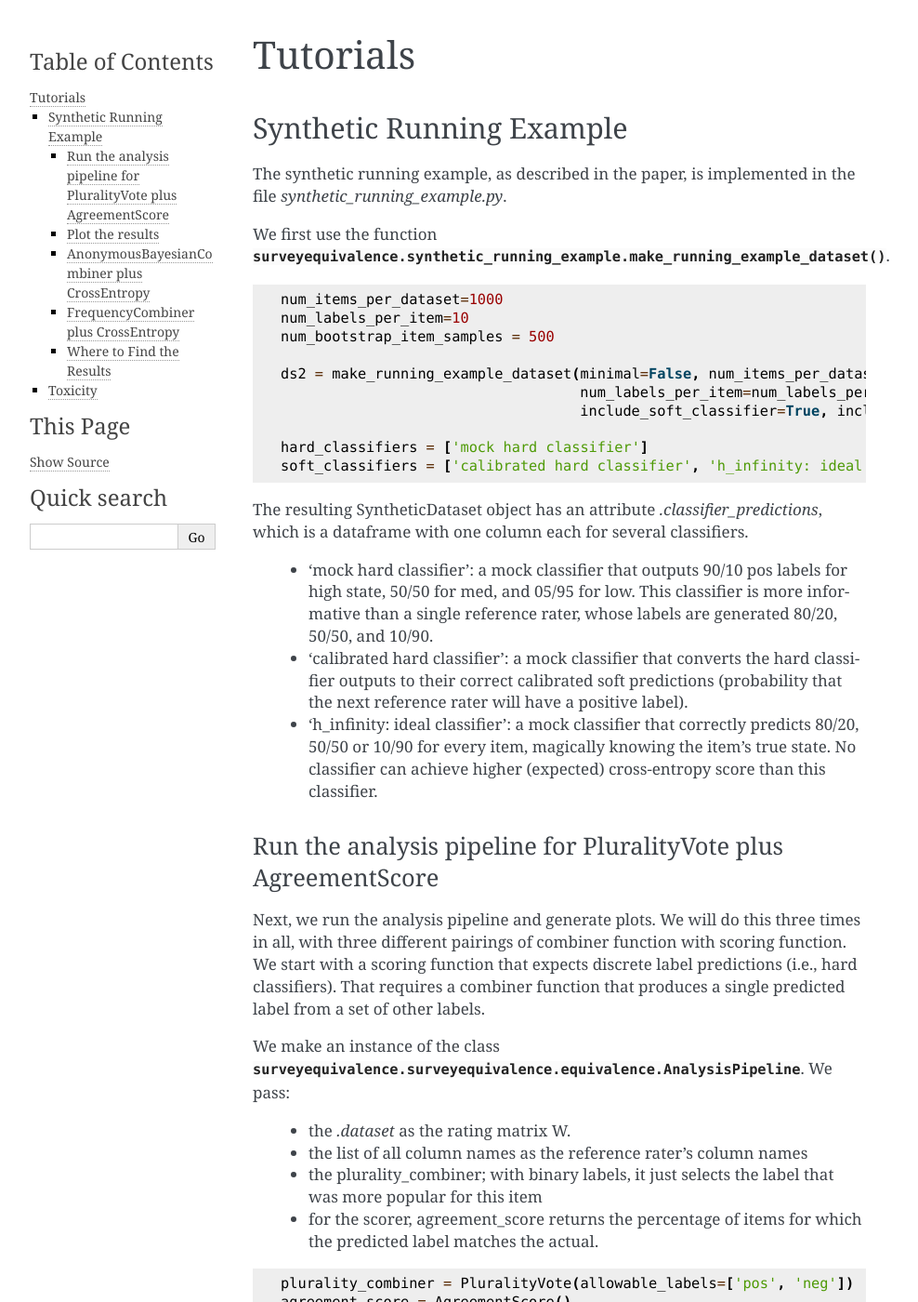
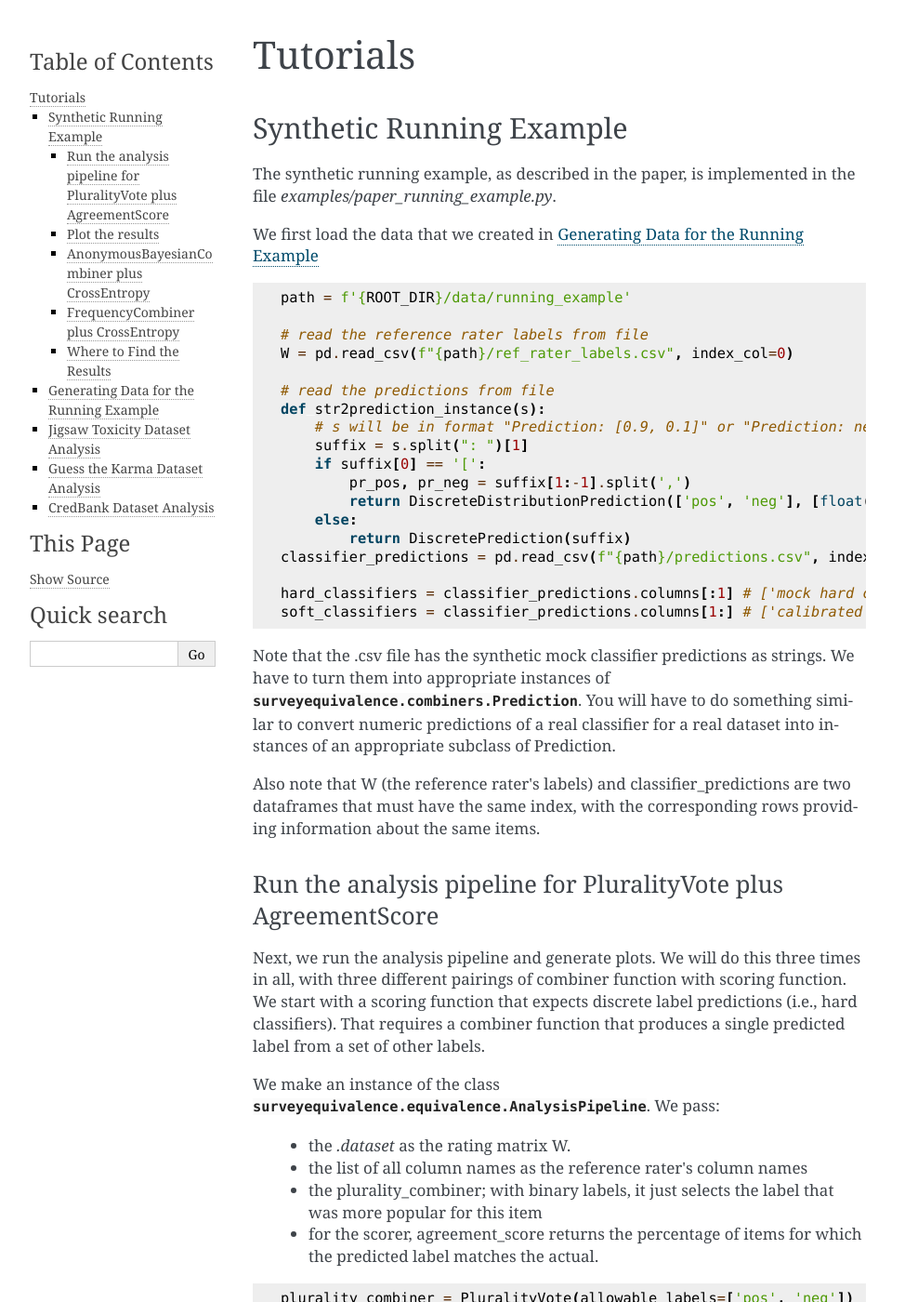
Before and after one commit to presnick/surveyequivalence, a Sphinx documentation site: the page built from docs/tutorials.rst, in a window 1280 px wide and 1400 px high. Shown: the whole window at 93% size, without its empty margins (148-1136 px from the left). Built offline with Sphinx 7.4.7, drawn with Linux system fonts in a browser that asks for light colours; some of the changed text lies outside the part shown.

Commit message:
updated docs

```diff
--- a/docs/conf.py
+++ b/docs/conf.py
@@ -58,3 +58,8 @@ html_theme = 'alabaster'
 # relative to this directory. They are copied after the builtin static files,
 # so a file named "default.css" will overwrite the builtin "default.css".
 html_static_path = ['_static']
+
+# We don't want curly quotes
+smartquotes = False
+
+html_static_path = []
--- a/docs/tutorials.rst
+++ b/docs/tutorials.rst
@@ -4,35 +4,38 @@ Tutorials
 Synthetic Running Example
 -------------------------
 
-The synthetic running example, as described in the paper, is implemented in the file `synthetic_running_example.py`.
+The synthetic running example, as described in the paper, is implemented in the file `examples/paper_running_example.py`.
 
-We first use the function :func:`surveyequivalence.synthetic_running_example.make_running_example_dataset`.
+We first load the data that we created in :ref:`generating-data-for-running-example`
 
 .. code-block:: python3
 
-    num_items_per_dataset=1000
-    num_labels_per_item=10
-    num_bootstrap_item_samples = 500
+    path = f'{ROOT_DIR}/data/running_example'
 
-    ds2 = make_running_example_dataset(minimal=False, num_items_per_dataset=num_items_per_dataset,
-                                       num_labels_per_item=num_labels_per_item,
-                                       include_soft_classifier=True, include_hard_classifier=True)
+    # read the reference rater labels from file
+    W = pd.read_csv(f"{path}/ref_rater_labels.csv", index_col=0)
 
-    hard_classifiers = ['mock hard classifier']
-    soft_classifiers = ['calibrated hard classifier', 'h_infinity: ideal classifier']
+    # read the predictions from file
+    def str2prediction_instance(s):
+        # s will be in format "Prediction: [0.9, 0.1]" or "Prediction: neg"
+        suffix = s.split(": ")[1]
+        if suffix[0] == '[':
+            pr_pos, pr_neg = suffix[1:-1].split(',')
+            return DiscreteDistributionPrediction(['pos', 'neg'], [float(pr_pos), float(pr_neg)])
+        else:
+            return DiscretePrediction(suffix)
+    classifier_predictions = pd.read_csv(f"{path}/predictions.csv", index_col=0).applymap(str2prediction_instance)
 
-The resulting SyntheticDataset object has an attribute `.classifier_predictions`, which is a dataframe with one column
-each for several classifiers.
+    hard_classifiers = classifier_predictions.columns[:1] # ['mock hard classifier']
+    soft_classifiers = classifier_predictions.columns[1:] # ['calibrated hard classifier', 'h_infinity: ideal classifier']
 
-    -   'mock hard classifier': a mock classifier that outputs 90/10 pos labels for high state, 50/50 for med,
-        and 05/95 for low. This classifier is more informative than a single reference rater,
-        whose labels are generated 80/20, 50/50, and 10/90.
-    -   'calibrated hard classifier': a mock classifier that converts the hard classifier outputs to their correct
-        calibrated soft predictions (probability that the next reference rater will have a positive label).
-    -   'h_infinity: ideal classifier': a mock classifier that correctly predicts 80/20, 50/50 or 10/90 for every item,
-        magically knowing the item's true state. No classifier can achieve higher (expected)
-        cross-entropy score than this classifier.
+Note that the .csv file has the synthetic mock classifier predictions as strings.
+We have to turn them into appropriate instances of :class:`surveyequivalence.combiners.Prediction`.
+You will have to do something similar to convert numeric predictions of a real classifier for a real dataset into
+instances of an appropriate subclass of Prediction.
 
+Also note that W (the reference rater's labels) and classifier_predictions are two dataframes that must have the same
+index, with the corresponding rows providing information about the same items.
 
 Run the analysis pipeline for PluralityVote plus AgreementScore
 ^^^^^^^^^^^^^^^^^^^^^^^^^^^^^^^^^^^^^^^^^^^^^^^^^^^^^^^^^^^^^^^
@@ -41,7 +44,7 @@ pairings of combiner function with scoring function. We start with a scoring fun
 predictions (i.e., hard classifiers). That requires a combiner function that produces a single predicted label from
 a set of other labels.
 
-We make an instance of the class :class:`surveyequivalence.surveyequivalence.equivalence.AnalysisPipeline`. We pass:
+We make an instance of the class :class:`surveyequivalence.equivalence.AnalysisPipeline`. We pass:
 
     -   the `.dataset` as the rating matrix W.
     -   the list of all column names as the reference rater's column names
@@ -72,10 +75,10 @@ We make an instance of the class :class:`surveyequivalence.surveyequivalence.equ
 Plot the results
 ^^^^^^^^^^^^^^^^
 
-Next we create an instance of the class :class:`surveyequivalence.surveyequivalence.equivalence.Plot`, passing:
+Next we create an instance of the class :class:`surveyequivalence.equivalence.Plot`, passing:
 
     -   the power curve that we calculated in the AnalysisPipeline
-    -   classifier scoeres calculated in the AnalysisPipeline
+    -   classifier scores calculated in the AnalysisPipeline
     -   The color_map says what colors to use for the different components of the plot. In this case, we don't have
         an amateur_power_curve, but we have included it to illustrate how to supply a color for it if we did have
         that additional power curve for other raters.
@@ -106,7 +109,7 @@ Next we create an instance of the class :class:`surveyequivalence.surveyequivale
               )
 
 
-Then, we call the method :meth:`surveyequivalence.surveyequivalence.equivalence.Plot.plot` to actually create the plot.
+Then, we call the method :meth:`surveyequivalence.equivalence.Plot.plot` to actually create the plot.
 
 .. code-block:: python3
 
@@ -115,18 +118,15 @@ Then, we call the method :meth:`surveyequivalence.surveyequivalence.equivalence.
             include_droplines=True,
             include_expert_points='all',
             connect_expert_points=True,
-            include_classifier_cis=True ##change back to false
+            include_classifier_cis=True
             )
 
-Finally, we save the plot. This saves both a PDF version and, since we specified that we wanted it,
+Finally, we save the plot, using :meth:`surveyequivalence.equivalence.Plot.save`. This saves both a PDF version and, since we specified that we wanted it,
 a pgf file suitable for importing into latex.
 
 .. code-block:: python3
 
-    pgf = None
-    if pl.generate_pgf:
-        pgf = pl.template.substitute(**pl.template_dict)
-    save_plot(fig, 'runningexample_majority_vote_plus_agreement', pgf)
+    pl.save(fig, 'runningexample_majority_vote_plus_agreement')
 
 AnonymousBayesianCombiner plus CrossEntropy
 ^^^^^^^^^^^^^^^^^^^^^^^^^^^^^^^^^^^^^^^^^^^
@@ -135,17 +135,6 @@ Next we consider a scorer for soft classifiers, which predict a probability for
 outputting a single label. The Anonymous Bayesian Combiner, as described in the paper, is one such combiner.
 Essentially, it estimates the probability of a pos or neg next label conditional on having observed the labels
 that have been seen so far.
-
-The following code computes this baseline score.
-
-.. code-block:: python3
-
-    print(f"""mean label counts to use as prior for ABC: {ds2.dataset.apply(
-            pd.Series.value_counts, normalize=True, axis=1).fillna(0).mean(axis=0)}""")
-    base_pred = abc.combine(['pos', 'neg'], [], W=ds2.dataset.to_numpy(), item_id=1)
-    predictions = [base_pred for _ in range(len(ds2.dataset))]
-    c_0 = cross_entropy.score_classifier(predictions, ds2.dataset.columns, ds2.dataset)
-    print(f"Cross Entropy on base_preds (i.e., c_0) = {c_0}")
 
 The analysis code is similar to that for the previous combiner and scorer.
 
@@ -169,23 +158,25 @@ The analysis code is similar to that for the previous combiner and scorer.
     Anonymous Bayesian combiner with cross entropy score
     """)
 
-The plotting is similar with a couple twists.
+The plotting is similar, with a couple twists.
 
-Here we specify centering of y-axis values on the score for a survey of k=0 people. With the cross entropy scoring
+Here we specify centering of y-axis values, subtracting out the score for a survey of k=0 people.
+With the cross entropy scoring
 function these centered values have a natural interpretation, as explained in the paper. The cross entropy of a
 baseline classifier that predicts the overall empirical frequency of the labels (i.e., Anonymous Bayesian Combiner
 with k=0) against
 a reference rater's labels will approach the
-entropy of the distribution as the number of items grows. Thus,
+entropy of the distribution from which reference raters are drawn, as the number of items grows. Thus,
 the cross-entropy of any other classifier minus this score estimates the
 information gain of the classifier (mutual information of the classifier with a random reference rater's predictions).
 
 Note that we are choosing to plot only the calibrated hard classifier, and not the ideal classifier. In the pipeline
-we calculated results for two soft classifiers. If we want
-to plot horizontal lines for only a subset of the classifiers, we need to make a new instance of ClassifierResults
-using a subset
-of the columns from the dataframe in the `.classifier_scores` object.
+we calculated results for two soft classifiers. Because here we choose
+to plot a horizontal line for only one of those two classifiers, we need to make a new instance of ClassifierResults
+passing in only that column from the dataframe in the `.classifier_scores` object.
 
+You may find it instructive to change the code to :code:`classifier_scores=pipeline2.classifier_scores`, and notice that the
+resulting graph adds an extra horizontal line for the ideal classifier.
 
 .. code-block:: python3
 
@@ -211,11 +202,7 @@ of the columns from the dataframe in the `.classifier_scores` object.
             connect_expert_points=True,
             include_classifier_cis=True ##change back to false
             )
-    # pl.add_state_distribution_inset(ds.ds_generator)
-    pgf = None
-    if pl.generate_pgf:
-        pgf = pl.template.substitute(**pl.template_dict)
-    save_plot(fig, 'runningexampleABC+cross_entropy', pgf)
+    pl.save(fig, 'runningexampleABC+cross_entropy')
 
 
 
@@ -232,7 +219,47 @@ In config.py, you will specify a ROOTDIR.
 Directory f'{ROOT_DIR}/plots' is where you'll find the plots, as .png and .tex files.
 
 Directory f'{ROOT_DIR}/saved_analyses is where you'll find text summaries and .csv files produced by calls to
-:meth:`surveyequivalence.surveyequivalence.equivalence.AnalysisPipeline.save`
+:meth:`surveyequivalence.equivalence.AnalysisPipeline.save`
 
-Toxicity
---------
+.. _generating-data-for-running-example:
+
+Generating Data for the Running Example
+---------------------------------------
+
+The dataset use in the running example is synthetic. We generated it using the function :func:`surveyequivalence.synthetic_datasets.make_running_example_dataset`.
+
+.. code-block:: python3
+
+    num_items_per_dataset=1000
+    num_labels_per_item=10
+    num_bootstrap_item_samples = 500
+
+    ds = make_running_example_dataset(minimal=False, num_items_per_dataset=num_items_per_dataset,
+                                       num_labels_per_item=num_labels_per_item,
+                                       include_soft_classifier=True, include_hard_classifier=True)
+
+    ds.save(dirname='running_example')
+
+The resulting SyntheticDataset object has an attribute `.classifier_predictions`, which is a dataframe with one column
+each for several classifiers.
+
+    -   'mock hard classifier': a mock classifier that outputs 90/10 pos labels for high state, 50/50 for med,
+        and 05/95 for low. This classifier is more informative than a single reference rater,
+        whose labels are generated 80/20, 50/50, and 10/90.
+    -   'calibrated hard classifier': a mock classifier that converts the hard classifier outputs to their correct
+        calibrated soft predictions (probability that the next reference rater will have a positive label).
+    -   'h_infinity: ideal classifier': a mock classifier that correctly predicts 80/20, 50/50 or 10/90 for every item,
+        magically knowing the item's true state. No classifier can achieve higher (expected)
+        cross-entropy score than this classifier.
+
+Two .csv files are generated, predictions.csv and ref_rater_labels.csv. They are stored in a subdirectory of
+data/running_example.
+
+Jigsaw Toxicity Dataset Analysis
+--------------------------------
+
+Guess the Karma Dataset Analysis
+--------------------------------
+
+CredBank Dataset Analysis
+-------------------------
```
Also changed, not shown: docs/api.rst (+3 -20 lines), docs/getting_started.rst (+11 -2 lines), 14 other files.
